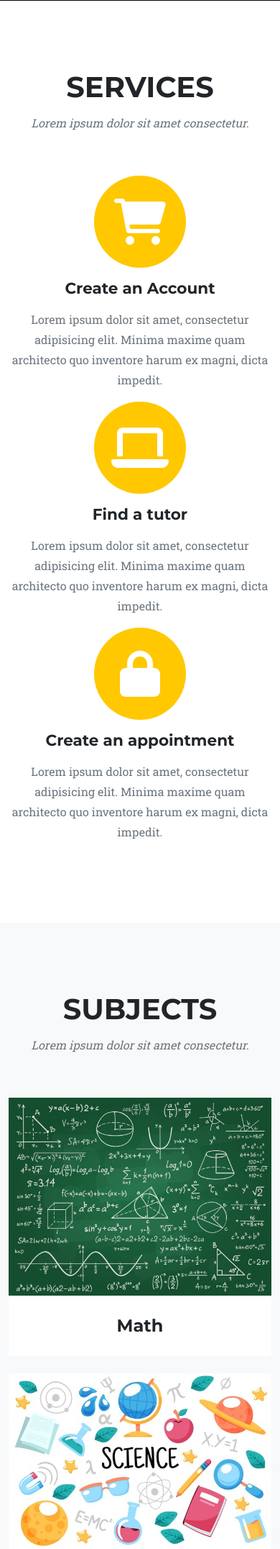
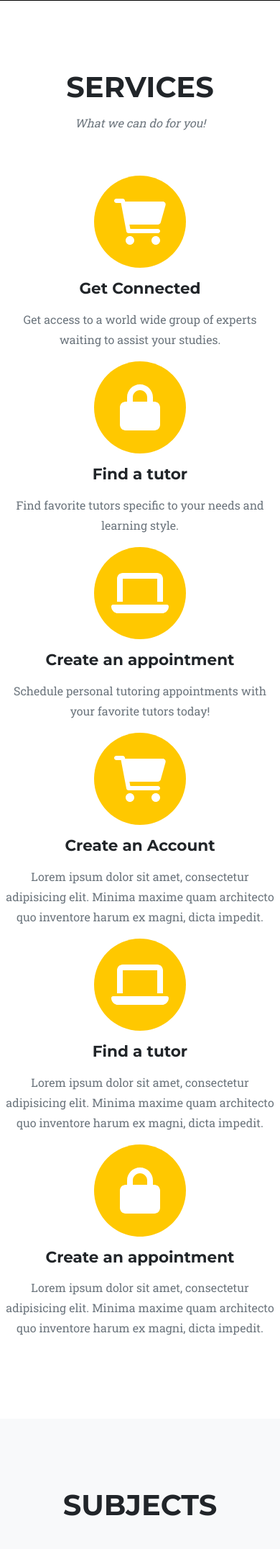
Before and after one commit to dsreagan/TutoringApp, a Flask app: page / in a window 390 px wide. Shown: the part 593-2745 px from the top of the page at 72% size. Run offline with Flask 3, Linux system fonts and the light colour scheme; some libraries are stand-ins or nearby versions.

Commit message:
tutorReg frontend w/ Client validation

```diff
--- a/website/templates/index.html
+++ b/website/templates/index.html
@@ -73,7 +73,34 @@
         <div class="container">
             <div class="text-center">
                 <h2 class="section-heading text-uppercase">Services</h2>
-          <h3 class="section-subheading text-muted">Lorem ipsum dolor sit amet consectetur.</h3>
+                <h3 class="section-subheading text-muted">What we can do for you!</h3>
+            </div>
+            <div class="row text-center">
+                <div class="col-md-4">
+                    <span class="fa-stack fa-4x">
+                        <i class="fas fa-circle fa-stack-2x text-primary"></i>
+                        <i class="fas fa-shopping-cart fa-stack-1x fa-inverse"></i>
+                    </span>
+                    <h4 class="my-3">Get Connected</h4>
+                    <p class="text-muted">Get access to a world wide group of experts waiting to assist your studies.</p>
+                </div>
+                <div class="col-md-4">
+                    <span class="fa-stack fa-4x">
+                        <i class="fas fa-circle fa-stack-2x text-primary"></i>
+                        <i class="fas fa-lock fa-stack-1x fa-inverse"></i>
+                    </span>
+                    <h4 class="my-3">Find a tutor</h4>
+                    <p class="text-muted">Find favorite tutors specific to your needs and learning style.</p>
+                </div>
+                <div class="col-md-4">
+                    <span class="fa-stack fa-4x">
+                        <i class="fas fa-circle fa-stack-2x text-primary"></i>
+                        <i class="fas fa-laptop fa-stack-1x fa-inverse"></i>
+                    </span>
+                    <h4 class="my-3">Create an appointment</h4>
+                    <p class="text-muted">Schedule personal tutoring appointments with your favorite tutors today!  </p>
+                </div>
+            </div>
         </div>
         <div class="row text-center">
           <div class="col-md-4">
@@ -117,7 +144,7 @@
         <div class="container">
             <div class="text-center">
                 <h2 class="section-heading text-uppercase">Subjects</h2>
-          <h3 class="section-subheading text-muted">Lorem ipsum dolor sit amet consectetur.</h3>
+                <h3 class="section-subheading text-muted"></h3>
             </div>
             <div class="row">
                 <div class="col-lg-4 col-sm-6 mb-4">
@@ -126,6 +153,14 @@
                         <a class="portfolio-link" data-bs-toggle="modal" href="#portfolioModal1">
                             <div class="portfolio-hover">
                                 <div class="portfolio-hover-content"><i class="fas fa-plus fa-3x"></i></div>
+                            </div>
+                            <img class="img-fluid" src="../static/assets/img/portfolio/6.jpg" alt="..." />
+                        </a>
+                        <div class="portfolio-caption">
+                            <div class="portfolio-caption-heading">Math</div>
+
+                        </div>
+                    </div>
                 </div>
                 <img class="img-fluid" src="../static/assets/img/portfolio/6.jpg" alt="..." />
               </a>
@@ -212,15 +247,7 @@
         <div class="container">
             <div class="text-center">
                 <h2 class="section-heading text-uppercase">Our Tutors</h2>
-          <h3 class="section-subheading text-muted">Lorem ipsum dolor sit amet consectetur.</h3>
-        </div>
-        <div class="row">
-          <div class="col-lg-4">
-            <div class="team-member">
-              <img class="mx-auto rounded-circle" src="../static/assets/img/team/1.jpg" alt="..." />
-              <h4>John Smith</h4>
-              <p class="text-muted">Expertise: Math, Science</p>
-              <p class="text-muted">About Me: I do not exist</p>
+                <h3 class="section-subheading text-muted">Find your favorite tutor!</h3>
             </div>
           </div>
           <div class="col-lg-4">
@@ -238,13 +265,8 @@
               <p class="text-muted">Expertise: Computer Science</p>
               <p class="text-muted">About Me: I do not exist</p>
             </div>
-          </div>
-          <div class="col-lg-4">
-            <div class="team-member">
-              <img class="mx-auto rounded-circle" src="../static/assets/img/team/2.jpg" alt="..." />
-              <h4>Person Dude</h4>
-              <p class="text-muted">Expertise: Engineering, History</p>
-              <p class="text-muted">About Me: I do not exist</p>
+            <div class="row">
+                <div class="col-lg-8 mx-auto text-center"><p class="large text-muted">Want to help your fellow peers? Sign up to be a tutor today!</p></div>
             </div>
           </div>
         </div>
@@ -293,12 +315,64 @@
         </div>
       </div>
     </div>
-    <!-- Login-->
+    <!-- Contact-->
     <section class="page-section" id="contact">
         <div class="container">
             <div class="text-center">
                 <h2 class="section-heading text-uppercase">Login</h2>
-          <h3 class="section-subheading text-muted">Lorem ipsum dolor sit amet consectetur.</h3>
+                <h3 class="section-subheading text-muted">or sign up now!</h3>
+            </div>
+            <!-- * * * * * * * * * * * * * * *-->
+            <!-- * * SB Forms Contact Form * *-->
+            <!-- * * * * * * * * * * * * * * *-->
+            <!-- This form is pre-integrated with SB Forms.-->
+            <!-- To make this form functional, sign up at-->
+            <!-- https://startbootstrap.com/solution/contact-forms-->
+            <!-- to get an API token!-->
+            <form id="contactForm" data-sb-form-api-token="API_TOKEN">
+                <div class="row align-items-stretch mb-5">
+                    <div class="col-md-6">
+                        <div class="form-group">
+                            <!-- Name input-->
+                            <input class="form-control" id="name" type="text" placeholder="Your Name *" data-sb-validations="required" />
+                            <div class="invalid-feedback" data-sb-feedback="name:required">A name is required.</div>
+                        </div>
+                        <div class="form-group">
+                            <!-- Email address input-->
+                            <input class="form-control" id="email" type="email" placeholder="Username *" data-sb-validations="required,email" />
+                            <div class="invalid-feedback" data-sb-feedback="email:required">An email is required.</div>
+                            <div class="invalid-feedback" data-sb-feedback="email:email">Email is not valid.</div>
+                        </div>
+                        <div class="form-group mb-md-0">
+                            <!-- Phone number input-->
+                            <input class="form-control" id="phone" type="tel" placeholder="Password *" data-sb-validations="required" />
+                            <div class="invalid-feedback" data-sb-feedback="phone:required">A phone number is required.</div>
+                        </div>
+                    </div>
+                    <div class="col-md-6">
+
+                    </div>
+                </div>
+                <!-- Submit success message-->
+                <!---->
+                <!-- This is what your users will see when the form-->
+                <!-- has successfully submitted-->
+                <div class="d-none" id="submitSuccessMessage">
+                    <div class="text-center text-white mb-3">
+                        <div class="fw-bolder">Form submission successful!</div>
+                        To activate this form, sign up at
+                        <br />
+                        <a href="https://startbootstrap.com/solution/contact-forms">https://startbootstrap.com/solution/contact-forms</a>
+                    </div>
+                </div>
+                <!-- Submit error message-->
+                <!---->
+                <!-- This is what your users will see when there is-->
+                <!-- an error submitting the form-->
+                <div class="d-none" id="submitErrorMessage"><div class="text-center text-danger mb-3">Error sending message!</div></div>
+                <!-- Submit Button-->
+                <div class="text-center"><button class="btn btn-primary btn-xl text-uppercase disabled" id="submitButton" type="submit">Login</button></div>
+            </form>
         </div>
         <!-- * * * * * * * * * * * * * * *-->
         <!-- * * SB Forms Contact Form * *-->
@@ -358,7 +432,7 @@
     <footer class="footer py-4">
         <div class="container">
             <div class="row align-items-center">
-          <div class="col-lg-4 text-lg-start">Copyright &copy; Your Website 2022</div>
+                <div class="col-lg-4 text-lg-start">Copyright &copy; UTD 2023</div>
                 <div class="col-lg-4 my-3 my-lg-0">
                     <a class="btn btn-dark btn-social mx-2" href="#!" aria-label="Twitter"><i class="fab fa-twitter"></i></a>
                     <a class="btn btn-dark btn-social mx-2" href="#!" aria-label="Facebook"><i class="fab fa-facebook-f"></i></a>
@@ -367,6 +441,7 @@
                 <div class="col-lg-4 text-lg-end">
                     <a class="link-dark text-decoration-none me-3" href="#!">Privacy Policy</a>
                     <a class="link-dark text-decoration-none" href="#!">Terms of Use</a>
+                </div>
             </div>
         </div>
       </div>
```
Also changed, not shown: website/models.py (+18 -11 lines), README.md (added). Lines whose indentation alone changed are shown as unchanged.
